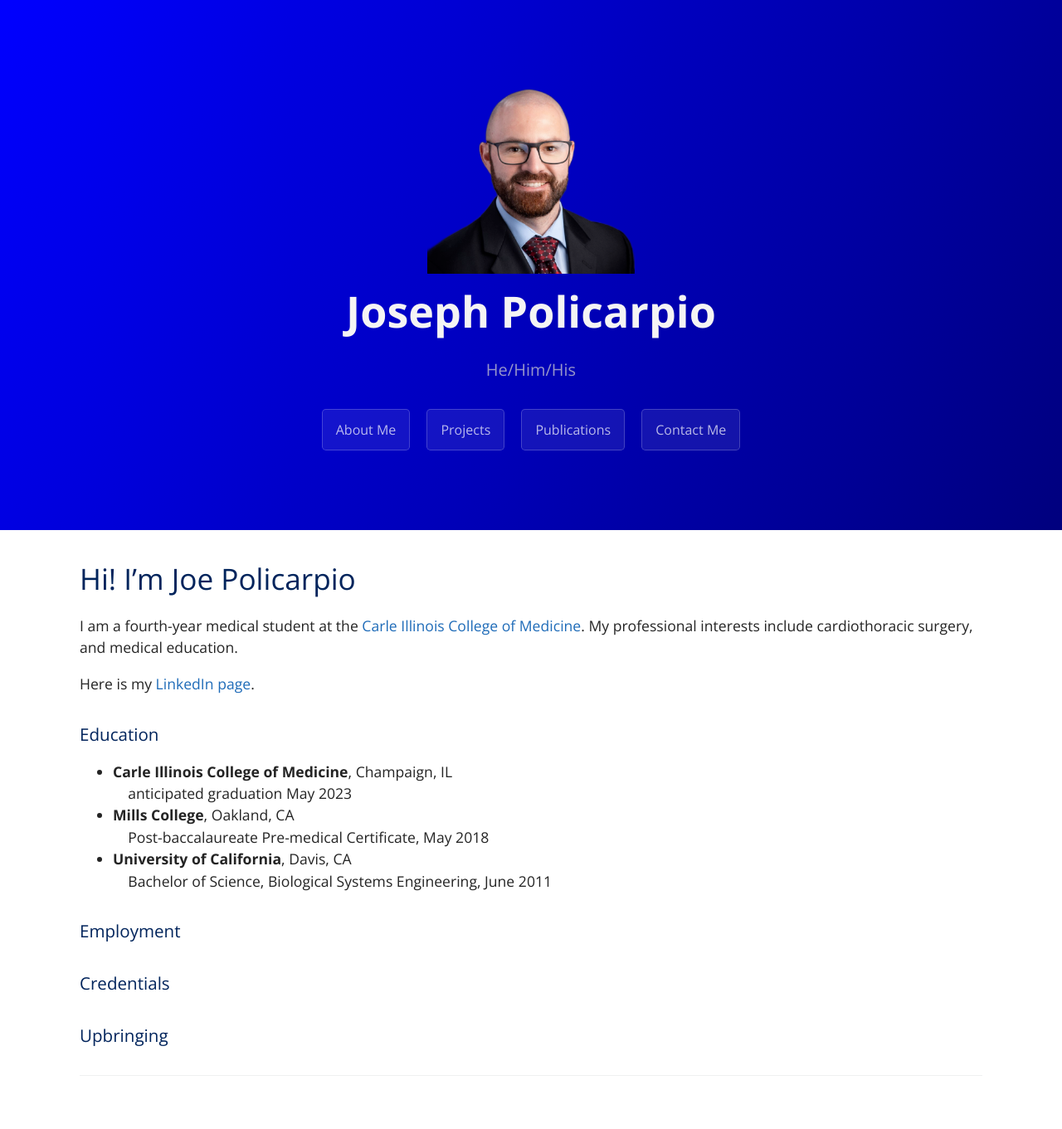
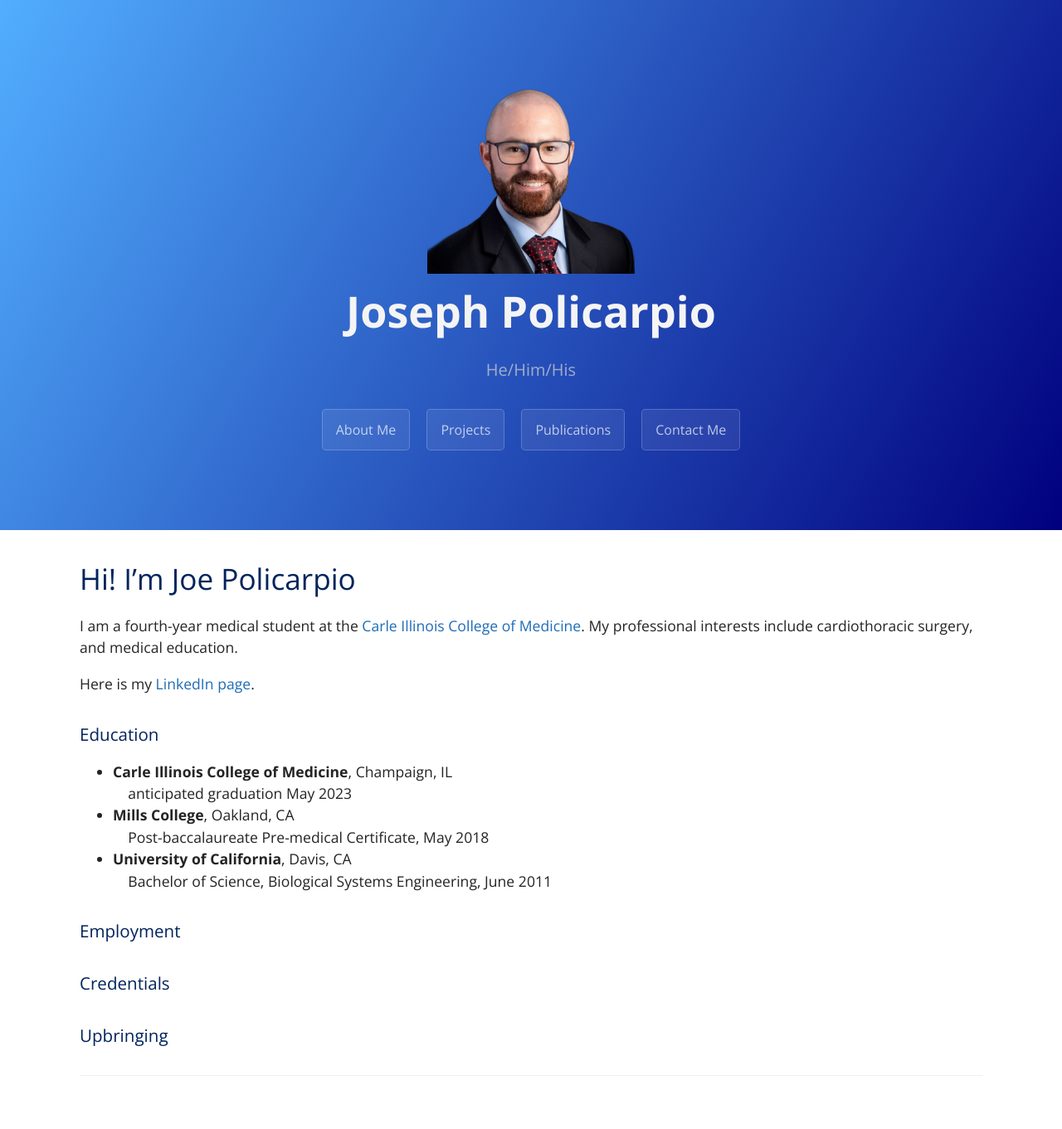
Before and after one commit to jopeo/joepo, a Jekyll site: the page built from index.md, in a window 1280 px wide. Shown: the whole page at 83% size. Built offline with Jekyll 4.4.1, drawn with Linux system fonts in a browser that asks for light colours.

Commit message:
updated 1721

```diff
--- a/assets/css/style.scss
+++ b/assets/css/style.scss
@@ -7,8 +7,8 @@ $medium-breakpoint: 42em !default;
 
 // Headers
 $header-heading-color: #fff !default;
-$header-bg-color: #00007E;  // #000000;
-$header-bg-color-secondary: #0000FF; //#0066B8;
+$header-bg-color: #00007E;  // #000000;  RIGHT color
+$header-bg-color-secondary: #52aeff; //#0066B8; LEFT color
 
 // Text
 $section-headings-color: #01245c;
```
